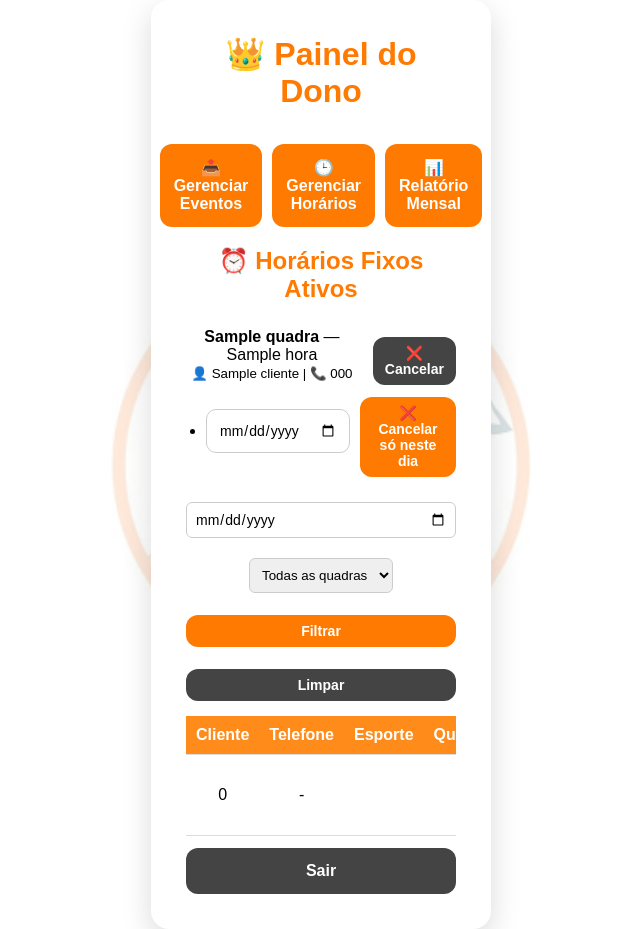
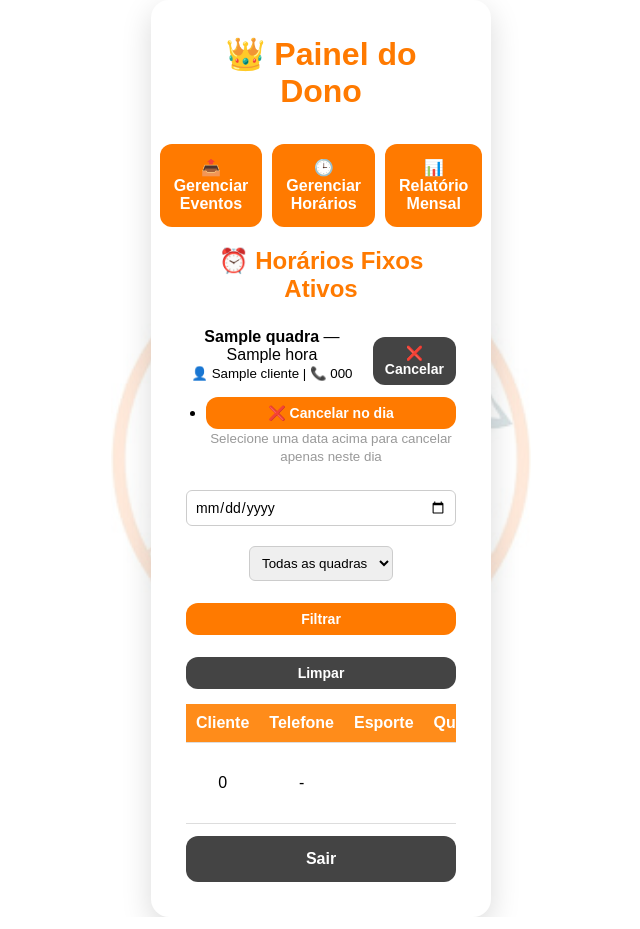
Before and after one commit to Luann2701/projeto-app1, a Flask app: page /painel_dono in a window 1280 px wide. Shown: the whole page, without its empty margins (319-959 px from the left). Run offline with Flask 3, Linux system fonts and the light colour scheme; the visitor is signed in with stand-in values (Sample User, id 1); a database or web service that is not in the repository returns one stand-in record (values such as "Sample title"); data that the repository does not hold is empty; some libraries are stand-ins or nearby versions.

Commit message:
corrige painel_dono e consultas SQL

```diff
--- a/app.py
+++ b/app.py
@@ -1554,6 +1554,9 @@ def cancelar_fixo_dia():
     hora = request.form.get("hora")
     data = request.form.get("data")
 
+    if not data:
+        abort(400)  # não existe "cancelar no dia" sem data
+
     conn = conectar()
     c = conn.cursor()
 
@@ -1566,7 +1569,8 @@ def cancelar_fixo_dia():
     conn.commit()
     conn.close()
 
-    return redirect("/painel_dono")
+    return redirect("/painel_dono?data=" + data)
+
 
 # ======================
 # RESET MINHA SENHA
--- a/templates/painel_dono.html
+++ b/templates/painel_dono.html
@@ -46,7 +46,7 @@
                     </small>
                 </div>
 
-                <!-- 📌 CANCELAR FIXO -->
+                <!-- ❌ CANCELAR FIXO DEFINITIVO -->
                 <form method="POST"
                       action="/admin/cancelar_fixo_definitivo"
                       onsubmit="return confirm('Cancelar este horário FIXO definitivamente?');">
@@ -61,8 +61,9 @@
 
             </li>
 
-            <!-- 📅 CANCELAR SÓ EM UM DIA -->
+            <!-- 📅 CANCELAR FIXO APENAS NO DIA FILTRADO -->
             <li style="margin-left:20px; margin-bottom:15px;">
+
                 <form method="POST"
                       action="/admin/cancelar_fixo_dia"
                       onsubmit="return confirm('Cancelar este horário apenas no dia selecionado?');"
@@ -70,15 +71,22 @@
 
                     <input type="hidden" name="quadra" value="{{ quadra }}">
                     <input type="hidden" name="hora" value="{{ hora }}">
+                    <input type="hidden" name="data" value="{{ data_filtro }}">
 
-                    <input type="date" name="data" required>
-
-                    <button type="submit" class="btn pequeno">
-                        ❌ Cancelar só neste dia
+                    <button type="submit"
+                            class="btn pequeno"
+                            {% if not data_filtro %}disabled{% endif %}>
+                        ❌ Cancelar no dia {{ data_filtro or '' }}
                     </button>
                 </form>
+
+                {% if not data_filtro %}
+                    <small style="color:#999;">
+                        Selecione uma data acima para cancelar apenas neste dia
+                    </small>
+                {% endif %}
+
             </li>
-
             {% endfor %}
 
         </ul>
```
